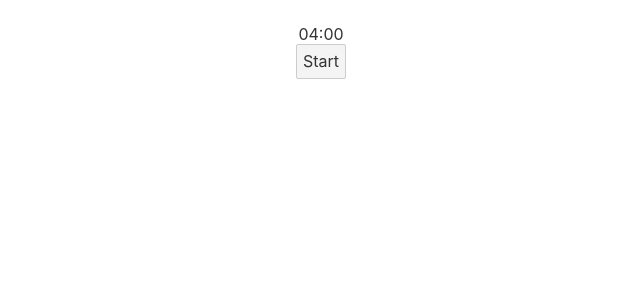
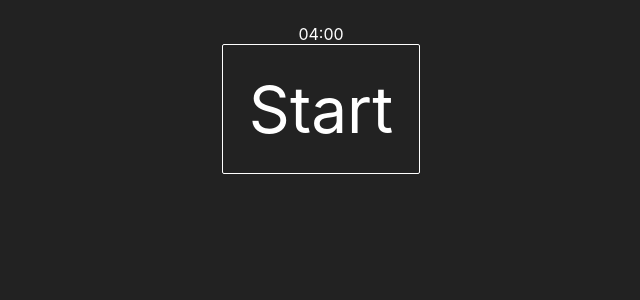
Before and after one commit to Tsuyoshi84/fancy-stop-watch, a Svelte app: page / in a window 1280 px wide. Shown: the top 300 px of the page, without its empty margins (319-959 px from the left). Built offline with nearby package versions, Linux system fonts and the light colour scheme.

Commit message:
Add button style

```diff
--- a/public/global.css
+++ b/public/global.css
@@ -1,19 +1,21 @@
-html, body {
+html,
+body {
   position: relative;
   width: 100%;
   height: 100%;
 }
 
 body {
-	color: #333;
+  color: #fff;
+  background-color: #222;
   margin: 0;
   padding: 8px;
   box-sizing: border-box;
-	font-family: -apple-system, BlinkMacSystemFont, "Segoe UI", Roboto, Oxygen-Sans, Ubuntu, Cantarell, "Helvetica Neue", sans-serif;
+  font-family: -apple-system, BlinkMacSystemFont, 'Segoe UI', Roboto, Oxygen-Sans, Ubuntu, Cantarell, 'Helvetica Neue', sans-serif;
 }
 
 a {
-	color: rgb(0,100,200);
+  color: rgb(0, 100, 200);
   text-decoration: none;
 }
 
@@ -22,14 +24,17 @@ a:hover {
 }
 
 a:visited {
-	color: rgb(0,80,160);
+  color: rgb(0, 80, 160);
 }
 
 label {
   display: block;
 }
 
-input, button, select, textarea {
+input,
+button,
+select,
+textarea {
   font-family: inherit;
   font-size: inherit;
   padding: 0.4em;
@@ -43,7 +48,7 @@ input:disabled {
   color: #ccc;
 }
 
-input[type="range"] {
+input[type='range'] {
   height: 0;
 }
 
--- a/src/StartStopButton.svelte
+++ b/src/StartStopButton.svelte
@@ -8,4 +8,23 @@
   }
 </script>
 
+<style>
+  button {
+    --color: #fff;
+
+    color: var(--color);
+    background-color: #222;
+    border: 1px solid var(--color);
+    font-size: 4em;
+
+    transition: all 0.1s ease-in-out;
+  }
+
+  button:hover {
+    --color: #aaa;
+    cursor: pointer;
+    background-color: #111;
+  }
+</style>
+
 <button on:click={handleClick}>{label}</button>
```
Lines whose indentation alone changed are shown as unchanged.
